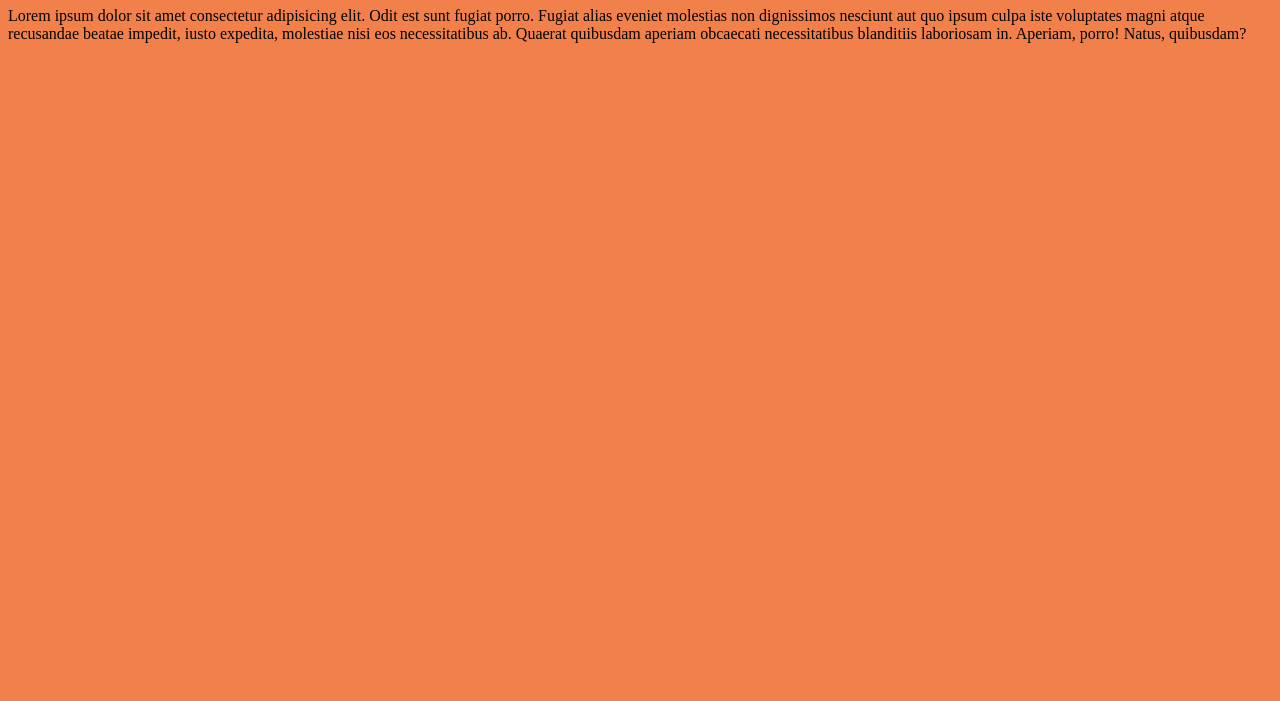
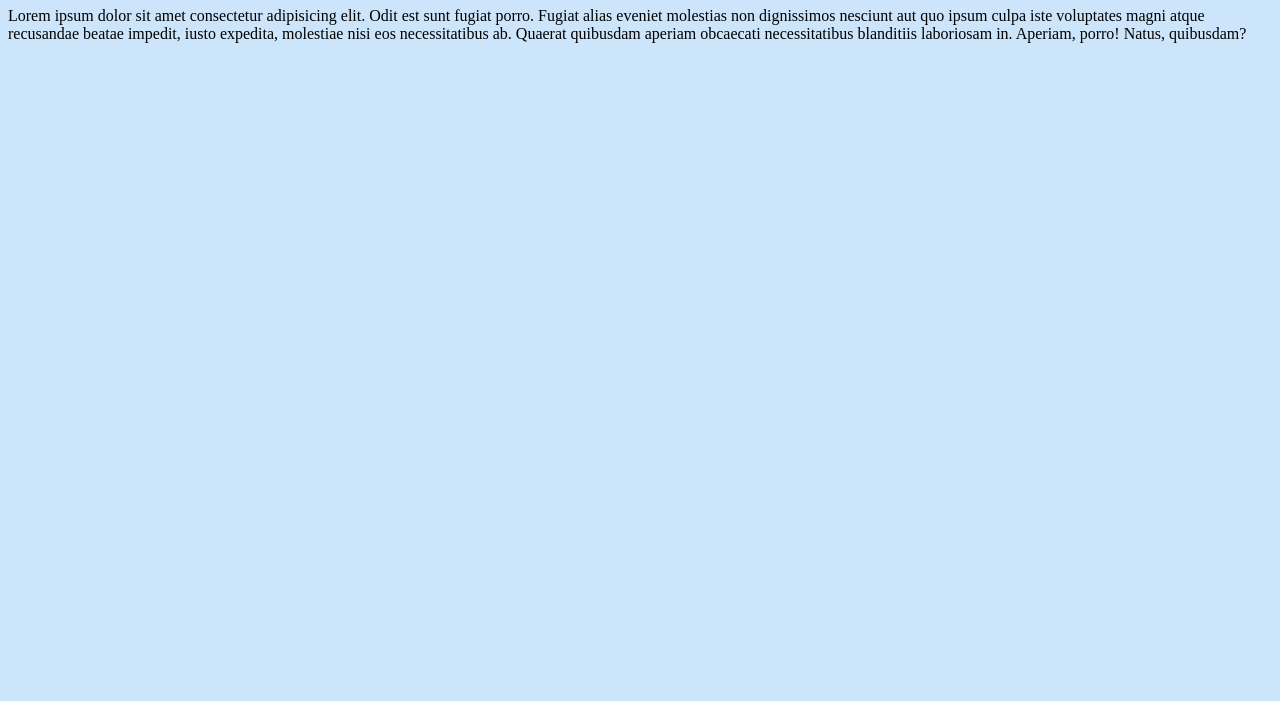
Before and after one commit to sangeeth-12-144/MyPortfolioMe, a plain HTML site: page index.html in a window 1280 px wide. Shown: the part 99-800 px from the top of the page. Drawn offline with Linux system fonts and the light colour scheme.

Commit message:
colour changed

```diff
--- a/index.html
+++ b/index.html
@@ -8,7 +8,7 @@ Hello my world
     <meta name="viewport" content="width=device-width, initial-scale=1.0">
     <title>Document</title>
 </head>
-<body style="background-color: rgb(242, 128, 75);">
+<body style="background-color: rgba(22, 134, 232, 0.212);">
     <h1>This is heading</h1>
     <p>Lorem ipsum dolor sit amet consectetur adipisicing elit. Odit est sunt fugiat porro. Fugiat alias eveniet molestias non dignissimos nesciunt aut quo ipsum culpa iste voluptates magni atque recusandae beatae impedit, iusto expedita, molestiae nisi eos necessitatibus ab. Quaerat quibusdam aperiam obcaecati necessitatibus blanditiis laboriosam in. Aperiam, porro! Natus, quibusdam?</p>
 </body>
```
